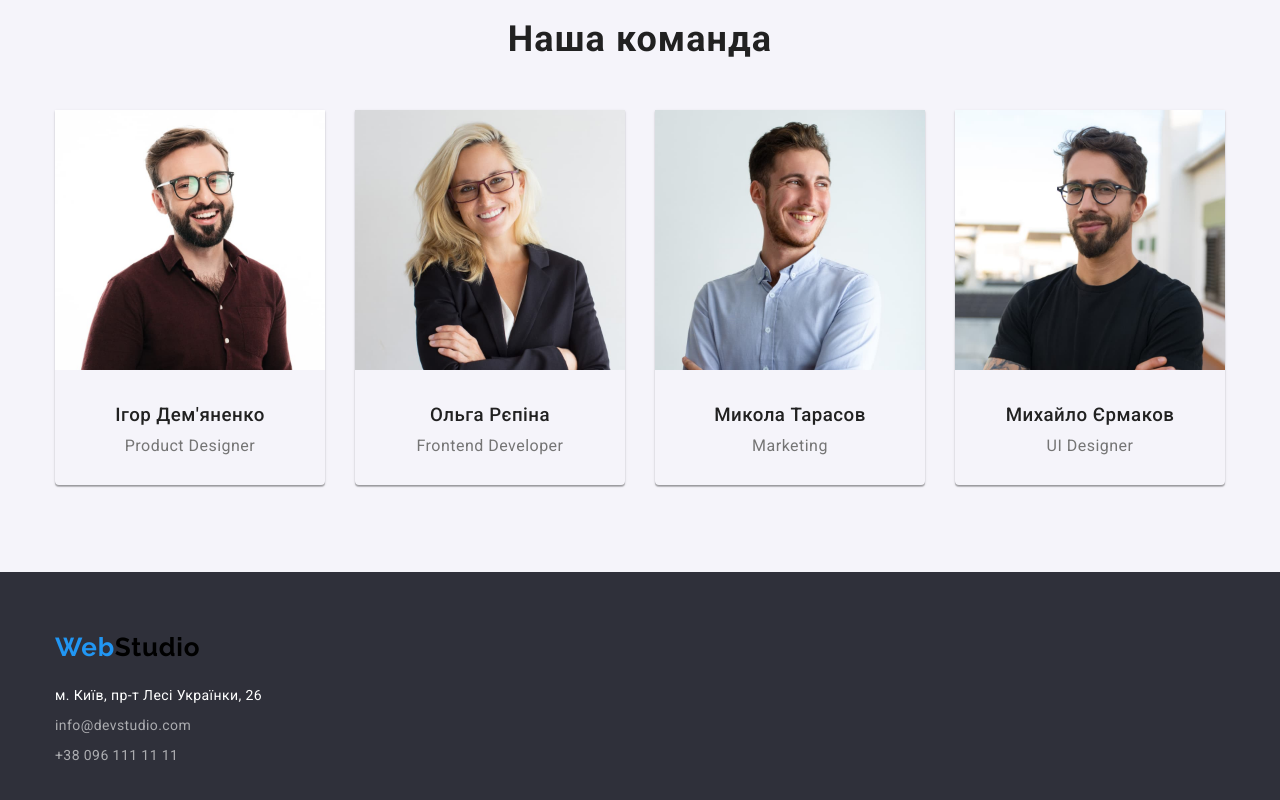
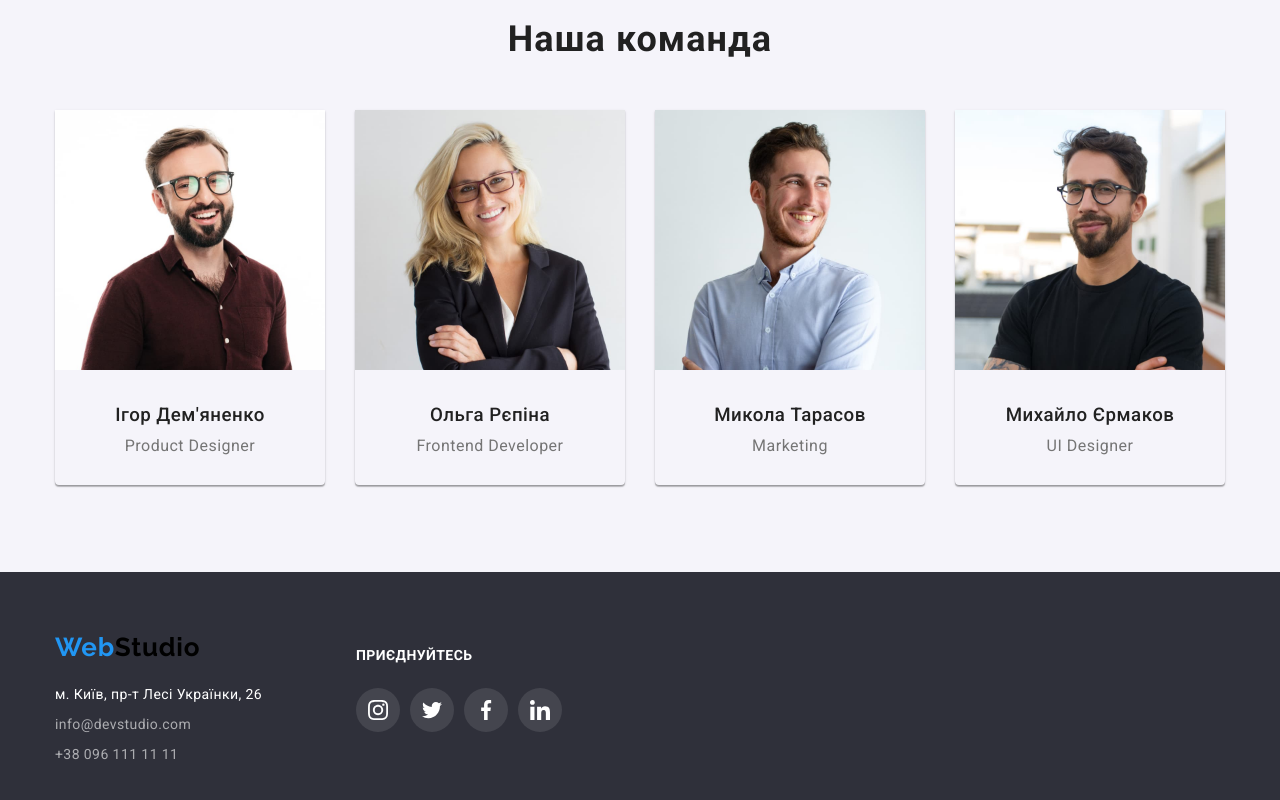
Before and after one commit to tim-mate/web-studio-site, a plain HTML site: page index.html in a window 1280 px wide. Shown: the part 1522-2322 px from the top of the page. Drawn offline with nearby package versions, Linux system fonts and the light colour scheme.

Commit message:
Add footer icons

```diff
--- a/css/styles.css
+++ b/css/styles.css
@@ -128,10 +128,22 @@ button {
 
 /* Footer */
 .footer-container {
+    display: flex;
     width: 1200px;
     height: 252px;
     margin: 0 auto;
     padding: 60px 15px;
+}
+
+.logo-address-container {
+    display: flex;
+    flex-direction: column;
+}
+
+.socials-container {
+    display: flex;
+    flex-direction: column;
+    margin-left: 70px;
 }
 
 .footer {
@@ -167,6 +179,50 @@ button {
 
 .footer * {
     font-style: normal;
+}
+
+.socials-title {
+    margin: 12px 0 20px 0;
+
+    font-size: 14px;
+    font-weight: 700;
+    letter-spacing: 0.42px;
+    text-transform: uppercase;
+
+    color: var(--header-background-color);
+}
+
+.socials-list {
+    display: flex;
+    margin: 0;
+    padding: 0;
+}
+
+.socials-list-item {
+    width: 44px;
+    height: 44px;
+    border-radius: 50%;
+    padding: 12px;
+
+    background-color: rgba(255, 255, 255, 0.1);
+
+
+}
+
+.socials-list-item:hover,
+.socials-list-item:focus {
+    background-color: var(--accent-text-color);
+}
+
+.socials-list-item:not(:last-child) {
+    margin-right: 10px;
+}
+
+.socials-icon {
+    width: 20px;
+    height: 20px;
+
+    fill: var(--header-background-color);
 }
 
 
--- a/index.html
+++ b/index.html
@@ -137,6 +137,7 @@
     <!-- Footer -->
     <footer class="footer">
         <div class="footer-container">
+            <div class="logo-address-container">
                 <a href="/" class="logo"><span class="accent">Web</span>Studio</a>
 
                 <address>
@@ -156,6 +157,36 @@
                 </address>
             </div>
 
+            <div class="socials-container">
+                <h2 class="socials-title">приєднуйтесь</h2>
+                <ul class="socials-list">
+                    <li class="socials-list-item">
+                        <svg class="socials-icon">
+                            <use href="./images/icons.svg#instagram"></use>
+                        </svg>
+                    </li>
+
+                    <li class="socials-list-item">
+                        <svg class="socials-icon">
+                            <use href="./images/icons.svg#twitter"></use>
+                        </svg>
+                    </li>
+
+                    <li class="socials-list-item">
+                        <svg class="socials-icon">
+                            <use href="./images/icons.svg#facebook"></use>
+                        </svg>
+                    </li>
+
+                    <li class="socials-list-item">
+                        <svg class="socials-icon">
+                            <use href="./images/icons.svg#linkedin"></use>
+                        </svg>
+                    </li>
+                </ul>
+            </div>
+        </div>
+
     </footer>
 </body>
 </html>
```
Lines whose indentation alone changed are shown as unchanged.
